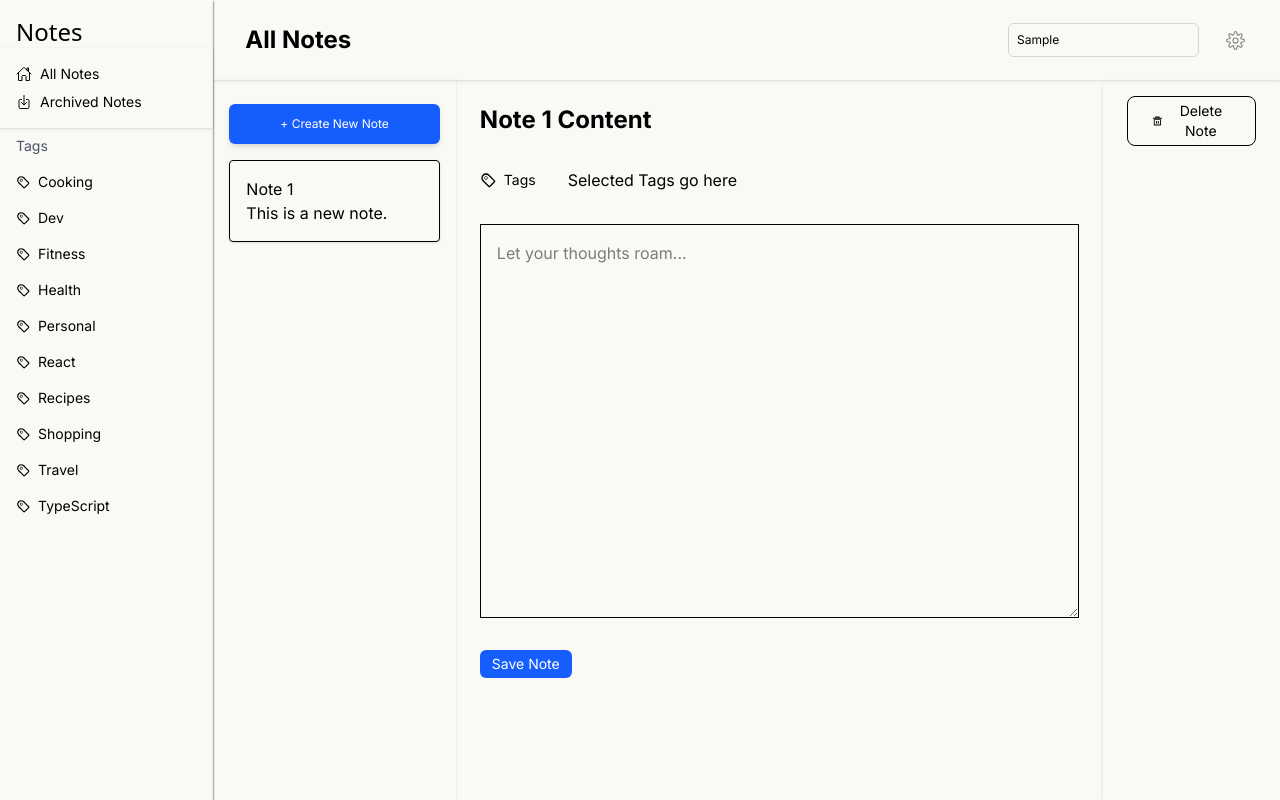
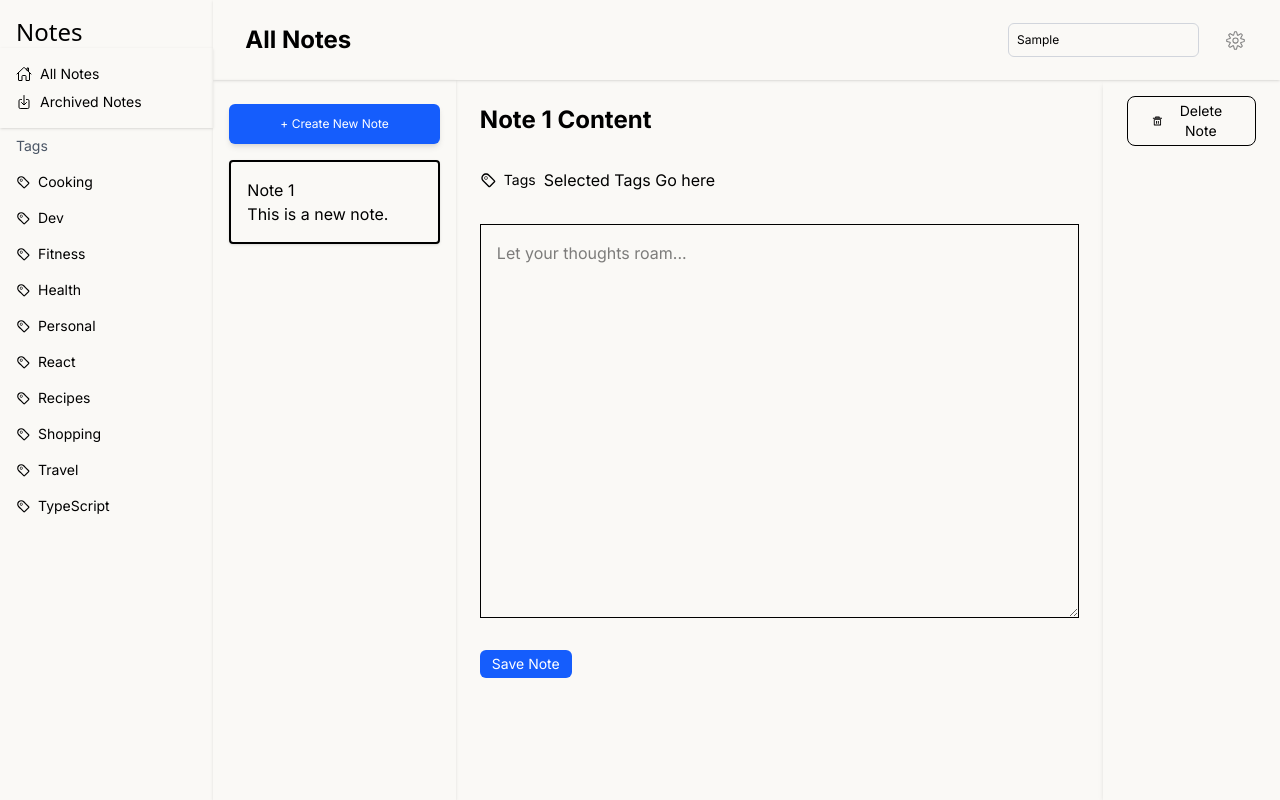
Before and after one commit to mikedeleon9/FrontEndMentorPRojects, a React (Vite) app in the folder note-taking-app/: page / in a window 1280 px wide. Both pictures are taken after typing "Sample" into the empty fields and a click on the button "+ Create New Note". Built offline with nearby package versions, Linux system fonts and the light colour scheme; a web font is replaced by a local one.

Commit message:
added ability to add notes and keep number when deleting. done for the night

```diff
--- a/note-taking-app/src/components/Modal.jsx
+++ b/note-taking-app/src/components/Modal.jsx
@@ -6,12 +6,11 @@ const Modal = ({ isOpen, onClose, selectedTags, setSelectedTags }) => {
     const availableTags = ["Cooking", "Dev", "Fitness", "Health", "Personal", "React", "Recipes", "Shopping", "Travel", "TypeScript"];
 
     const handleTagClick = (tag) => {
-        if (selectedTags.includes(tag)) {
-          setSelectedTags(selectedTags.filter((t) => t !== tag)); // Remove tag
-        } else {
-          setSelectedTags([...selectedTags, tag]); // Add tag
-        }
-      };
+      setSelectedTags(selectedTags.includes(tag)
+          ? selectedTags.filter(t => t !== tag)
+          : [...selectedTags, tag]
+      );
+  };
 
     return (
       <div className="modal-overlay border-2 fixed top-0 left-0 w-screen h-screen bg-[#00000080] flex items-center justify-center" onClick={onClose}>
@@ -22,7 +21,11 @@ const Modal = ({ isOpen, onClose, selectedTags, setSelectedTags }) => {
           {availableTags.map((tag) => {return (
 
                 <div
-                key={tag} onClick={() => handleTagClick(tag)} className="p-4 cursor-pointer flex items-center gap-2">
+                key={tag}
+                onClick={() => handleTagClick(tag)}
+                className={`p-3 cursor-pointer flex items-center gap-2 rounded-md border transition duration-200
+                  ${selectedTags.includes(tag) ? "bg-blue-500 text-white border-blue-700" : "bg-gray-200 border-gray-400"}`}
+          >
                 <TiTag></TiTag>
                 <p>{tag}</p>
                 </div>
@@ -30,7 +33,7 @@ const Modal = ({ isOpen, onClose, selectedTags, setSelectedTags }) => {
 
          ) }) }
           </div>
-          <button onClick={onClose}>Save</button>
+          <button className="bg-blue-500 text-white hover:bg-blue-700 px-3 py-1 rounded-md" onClick={onClose}>Save</button>
         </div>
       </div>
     );
--- a/note-taking-app/src/components/Note.jsx
+++ b/note-taking-app/src/components/Note.jsx
@@ -1,7 +1,7 @@
-function Note({ id, onSelect }) {
+function Note({ id, onSelect, selectedNote}) {
     return (
       <div
-        className="p-4 border rounded shadow cursor-pointer w-full"
+        className={`p-4 border rounded shadow cursor-pointer w-full ${selectedNote === id ? "border-2 border-black" : "border-2 border-gray-200"}`}
         onClick={() => onSelect(id)} // When clicked, call onSelect function
       >
         <h2>Note {id}</h2>
--- a/note-taking-app/src/components/NoteBody.jsx
+++ b/note-taking-app/src/components/NoteBody.jsx
@@ -1,33 +1,56 @@
-
 import { useState } from "react";
 import { TiTag } from "react-icons/ti";
 import Modal from "./Modal";
 
-export default function NoteBody({selectedNote}){
-    const [isModalOpen, setIsModalOpen] = useState(false)
-    const [selectedTags, setSelectedTags] = useState([]);
+export default function NoteBody({ selectedNote, notes = [], setNotes }) {
+    const [isModalOpen, setIsModalOpen] = useState(false);
 
-    return(
-        <div className="col-span-5 p-6  w-full">
-      {selectedNote ? (
-        <div className="flex flex-col gap-8 ">
+    if (!selectedNote) {
+        return <p className="">Select a note to view details</p>;
+    }
+
+    // Find the note, and ensure it has a valid tags array
+    const note = notes.find(n => n.id === selectedNote);
+    const selectedTags = note?.tags || []; // Ensure selectedTags is always an array
+
+    const setSelectedTags = (newTags) => {
+        setNotes(prevNotes =>
+            prevNotes.map(n =>
+                n.id === selectedNote ? { ...n, tags: newTags } : n
+            )
+        );
+    };
+
+    return (
+        <div className="col-span-5 p-6 w-full">
+            <div className="flex flex-col gap-8">
                 <p className="text-2xl font-bold">Note {selectedNote} Content</p>
-            <div  className="flex items-center gap-2 cursor-pointer gap-8">
+                <div className="flex items-center gap-2 cursor-pointer">
                     <div className="flex items-center gap-2 cursor-pointer" onClick={() => setIsModalOpen(true)}>
-                <TiTag></TiTag>
-                <button  className="text-sm cursor-pointer">Tags</button>
+                        <TiTag />
+                        <button className="text-sm cursor-pointer">Tags</button>
                     </div>
-                <p>Selected Tags go here</p>
+                    {selectedTags.length > 0 ? (
+                        <div className="flex items-center gap-3">
+                            {selectedTags.map(tag => (
+                                <span key={tag} className="px-2 py-1 bg-gray-200 rounded">{tag}</span>
+                            ))}
                         </div>
-            <Modal isOpen={isModalOpen} onClose={() => setIsModalOpen(false)} selectedTags={selectedTags} setSelectedTags={setSelectedTags} />
-            <textarea className="border p-4"  rows="15" cols="55" placeholder="Let your thoughts roam..."></textarea>
+                    ) : (
+                        <p>Selected Tags Go here</p>
+                    )}
+                </div>
+                <Modal
+                    isOpen={isModalOpen}
+                    onClose={() => setIsModalOpen(false)}
+                    selectedTags={selectedTags}
+                    setSelectedTags={setSelectedTags}
+                />
+                <textarea className="border p-4" rows="15" cols="55" placeholder="Let your thoughts roam..."></textarea>
                 <div>
                     <button className="bg-blue-600 hover:bg-blue-700 text-white px-3 py-1 text-sm rounded-md cursor-pointer">Save Note</button>
                 </div>
             </div>
-      ) : (
-        <p className="">Select a note to view details</p>
-      )}
         </div>
-    )
+    );
 }
--- a/note-taking-app/src/components/NotesApp.jsx
+++ b/note-taking-app/src/components/NotesApp.jsx
@@ -7,11 +7,12 @@ function NotesApp(){
 
     const [notes, setNotes] = useState([]);
     const [selectedNote, setSelectedNote] = useState(null);
+    const [nextId, setNextId] = useState(1);
 
     const addNote = () => {
-        const newId = notes.length + 1;
-        setNotes((prevNotes) => [...prevNotes, { id: newId }]); // Adds a new note
-        setSelectedNote(newId); // Automatically select the new note
+      setNotes((prevNotes) => [...prevNotes, { id: nextId }]); // Adds a new note
+      setSelectedNote(nextId); // Automatically select the new note
+      setNextId(nextId + 1); // Increment next available ID
   };
 
   const deleteNote = (id) => {
@@ -26,8 +27,8 @@ function NotesApp(){
 
       return (
         <div className=" row-span-10 flex w-full col-span-5">
-          <NotesComponent notes={notes} addNote={addNote} selectNote={setSelectedNote} deleteNote={deleteNote} />
-          <NoteBody selectedNote={selectedNote} />
+          <NotesComponent notes={notes} addNote={addNote} selectNote={setSelectedNote} selectedNote={selectedNote} deleteNote={deleteNote} />
+          <NoteBody selectedNote={selectedNote} notes={notes} setNotes={setNotes} />
           <NotesControl selectedNote={selectedNote}  deleteNote={deleteNote} />
         </div>
       );
--- a/note-taking-app/src/components/NotesComponent.jsx
+++ b/note-taking-app/src/components/NotesComponent.jsx
@@ -3,7 +3,7 @@ import Note from "./Note";
 import NotesControl from "./NotesControl";
 
 
-export default function NotesComponent({notes, addNote, selectNote, deleteNote}){
+export default function NotesComponent({notes, addNote, selectNote, selectedNote}){
 
     return (
         <div className="shadow-sm row-span-10  gap-4 w-1/2 flex flex-col px-4 py-6 ">
@@ -11,7 +11,7 @@ export default function NotesComponent({notes, addNote, selectNote, deleteNote})
             <div className="space-y-4">
             {notes.map((note) => (
         <div key={note.id} className="flex justify-between items-center gap-4">
-        <Note  id={note.id} onSelect={selectNote} />
+        <Note  id={note.id} onSelect={selectNote} selectedNote={selectedNote} />
 
       </div>
 
--- a/note-taking-app/src/components/left-side-bar.jsx
+++ b/note-taking-app/src/components/left-side-bar.jsx
@@ -3,7 +3,7 @@ import TagComponent from "./TagComponent";
 
 export default function LeftSideBar(){
     return(
-        <div className="shadow-xs shadow-[#0B1215]  row-span-10 py-4">
+        <div className=" row-span-10 py-4">
             <h1 className="text-2xl px-4 cursor-pointer" style={{fontFamily:"Lily Script One, system-ui" }}>Notes</h1>
             <div className=" py-4 shadow-sm">
                 <div className="px-4 flex flex-col gap-2">
@@ -20,7 +20,7 @@ export default function LeftSideBar(){
 
             </div>
 
-            <div className="px-4 flex flex-col gap-4 py-2 ">
+            <div className="px-4 flex flex-col gap-4 py-2">
                 <p className="text-sm text-gray-600">Tags</p>
                <TagComponent title="Cooking" />
                <TagComponent title="Dev" />
```
Lines whose indentation alone changed are shown as unchanged.
